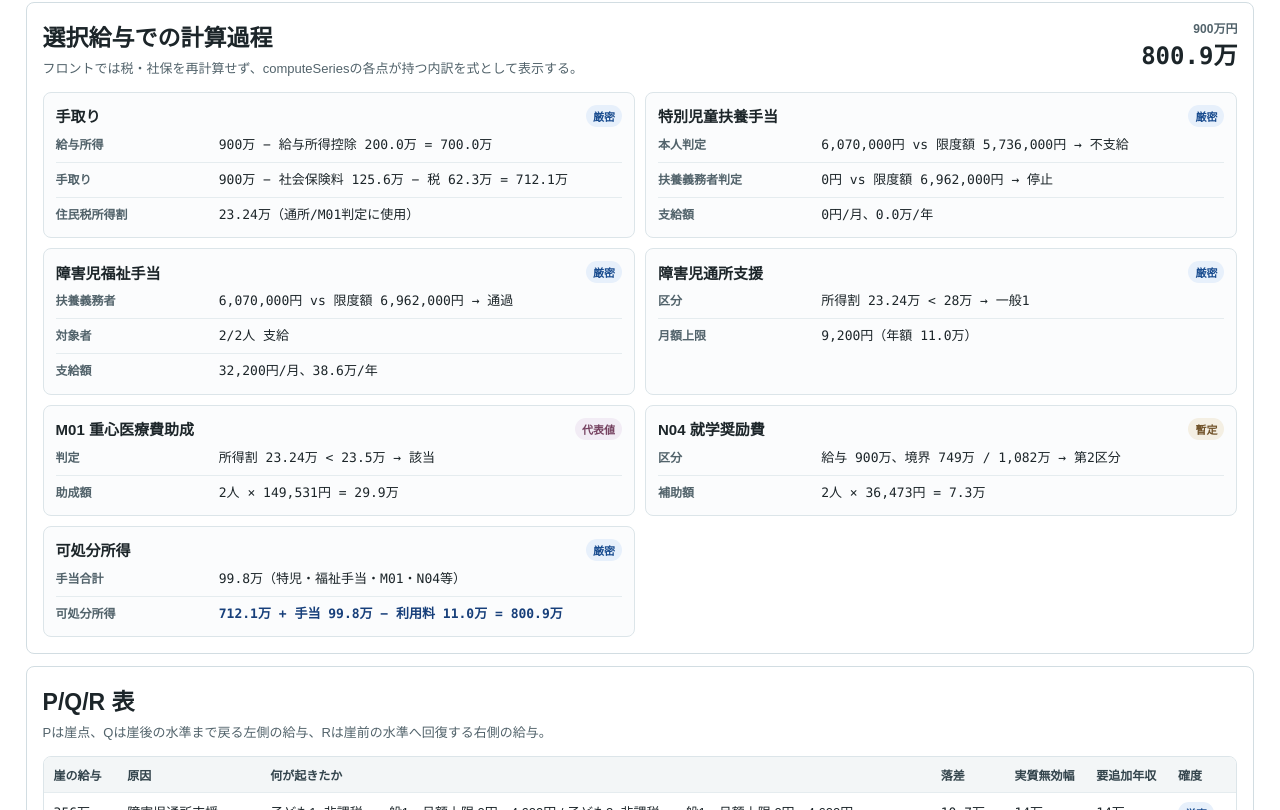
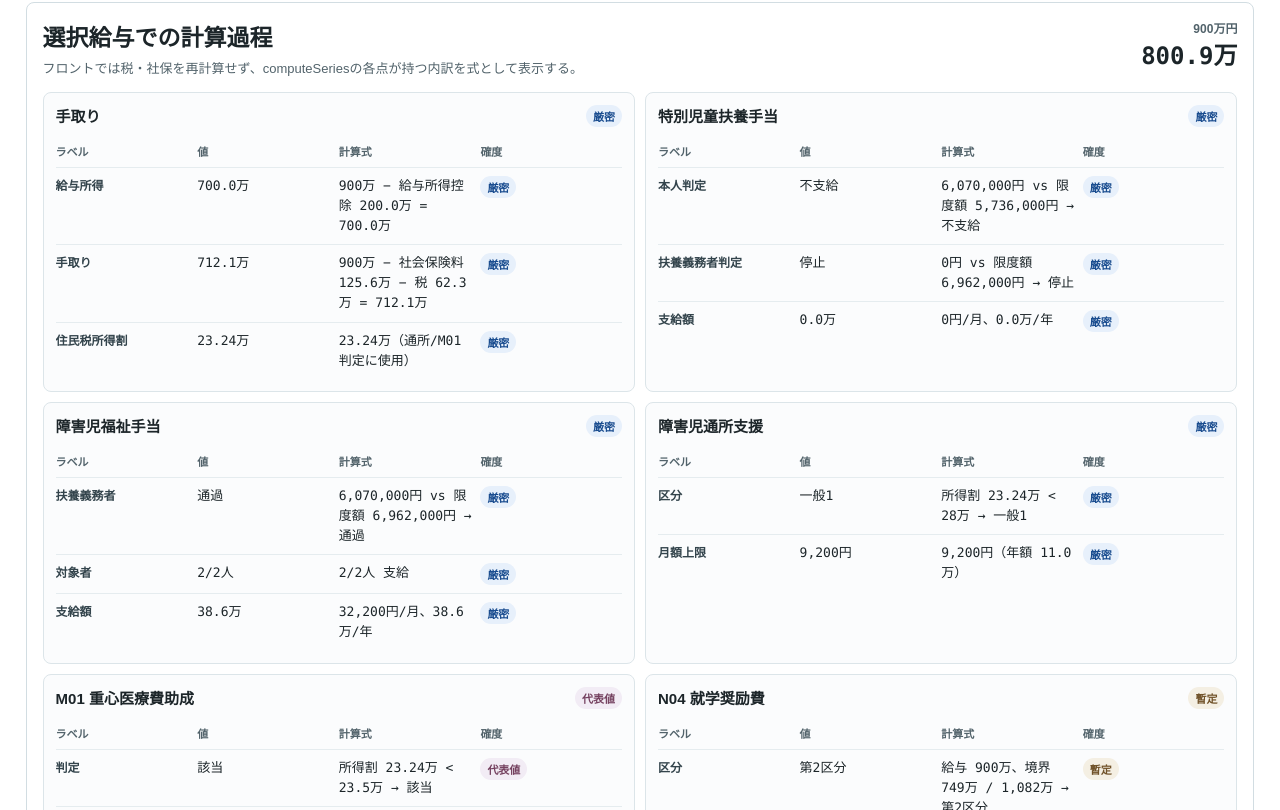
Before and after one commit to Design-for-Changes/dw-appendix, a React (Create React App) app: page / in a window 1280 px wide. Shown: the part 1150-1960 px from the top of the page. Built offline with nearby package versions, Linux system fonts and the light colour scheme.

Commit message:
Render selected salary calculations as tables

```diff
--- a/src/App.css
+++ b/src/App.css
@@ -275,44 +275,64 @@
   font-size: 15px;
 }
 
-.formula-card dl {
-  display: grid;
-  gap: 7px;
-  margin: 0;
+.formula-table-wrap {
+  overflow-x: auto;
 }
 
-.formula-row {
-  display: grid;
-  grid-template-columns: minmax(110px, 0.38fr) minmax(0, 1fr);
-  gap: 10px;
-  border-top: 1px solid #e5ecef;
-  padding-top: 7px;
+.formula-table {
+  width: 100%;
+  min-width: 560px;
+  border-collapse: collapse;
+  table-layout: fixed;
 }
 
-.formula-row:first-child {
-  border-top: 0;
-  padding-top: 0;
+.formula-table th,
+.formula-table td {
+  border-top: 1px solid #e5ecef;
+  padding: 8px 8px 8px 0;
+  text-align: left;
+  vertical-align: top;
 }
 
-.formula-row dt,
-.formula-row dd {
-  margin: 0;
+.formula-table thead th {
+  border-top: 0;
+  color: #52636b;
+  font-size: 11px;
+  font-weight: 900;
+  white-space: nowrap;
 }
 
-.formula-row dt {
-  color: #52636b;
+.formula-table tbody th {
+  width: 24%;
+  color: #33444c;
   font-size: 12px;
-  font-weight: 800;
+  font-weight: 900;
 }
 
-.formula-row dd {
+.formula-table .formula-value,
+.formula-table .formula-expression {
   font-family: "SFMono-Regular", Consolas, "Liberation Mono", Menlo, monospace;
   font-size: 13px;
   font-variant-numeric: tabular-nums;
   line-height: 1.55;
 }
 
-.formula-row.strong dd {
+.formula-table .formula-value {
+  width: 22%;
+  white-space: nowrap;
+}
+
+.formula-table .formula-expression {
+  width: 40%;
+}
+
+.formula-table td:last-child {
+  width: 14%;
+  padding-right: 0;
+}
+
+.formula-table tr.strong .formula-value,
+.formula-table tr.strong .formula-expression {
   color: #173f7a;
   font-weight: 900;
 }
@@ -447,9 +467,8 @@
     min-height: 280px;
   }
 
-  .formula-row {
-    grid-template-columns: 1fr;
-    gap: 3px;
+  .formula-table {
+    min-width: 640px;
   }
 }
 
--- a/src/pages/AppendixCliffMap.js
+++ b/src/pages/AppendixCliffMap.js
@@ -430,16 +430,7 @@ function CliffTable({ cliffs }) {
   );
 }
 
-function FormulaRow({ label, value, tone }) {
-  return (
-    <div className={`formula-row ${tone || ""}`}>
-      <dt>{label}</dt>
-      <dd>{value}</dd>
-    </div>
-  );
-}
-
-function ProgramCard({ title, confidence, children }) {
+function CalculationTable({ title, confidence, rows }) {
   const c = confidenceBadge(confidence);
   return (
     <section className="formula-card">
@@ -447,7 +438,34 @@ function ProgramCard({ title, confidence, children }) {
         <h3>{title}</h3>
         <span className={`confidence-pill ${confidence}`}>{c.label}</span>
       </div>
-      <dl>{children}</dl>
+      <div className="formula-table-wrap">
+        <table className="formula-table">
+          <thead>
+            <tr>
+              <th>ラベル</th>
+              <th>値</th>
+              <th>計算式</th>
+              <th>確度</th>
+            </tr>
+          </thead>
+          <tbody>
+            {rows.map((row) => {
+              const rowConfidence = row.confidence || confidence;
+              const rowBadge = confidenceBadge(rowConfidence);
+              return (
+                <tr key={row.label} className={row.tone || ""}>
+                  <th scope="row">{row.label}</th>
+                  <td className="formula-value">{row.value}</td>
+                  <td className="formula-expression">{row.formula}</td>
+                  <td>
+                    <span className={`confidence-pill ${rowConfidence}`}>{rowBadge.label}</span>
+                  </td>
+                </tr>
+              );
+            })}
+          </tbody>
+        </table>
+      </div>
     </section>
   );
 }
@@ -461,77 +479,144 @@ function BreakdownPanel({ point }) {
   const m01 = b.programs.m01;
   const n04 = b.programs.n04;
   const mainService = service.details[0];
+  const salaryRow = b.rows[0] || {};
 
   return (
     <div className="formula-grid">
-      <ProgramCard title="手取り" confidence="strict">
-        <FormulaRow
-          label="給与所得"
-          value={`${fmtWan(b.rows[0]?.salaryWan, 0)} − 給与所得控除 ${fmtWan(b.rows[0]?.employmentIncomeDeductionWan)} = ${fmtWan(b.rows[0]?.employmentIncomeWan)}`}
-        />
-        <FormulaRow
-          label="手取り"
-          value={`${fmtWan(b.takeHome.salaryWan, 0)} − 社会保険料 ${fmtWan(b.takeHome.socialWan)} − 税 ${fmtWan(b.takeHome.taxWan)} = ${fmtWan(b.takeHome.takeHomeWan)}`}
-        />
-        <FormulaRow
-          label="住民税所得割"
-          value={`${fmtWan(b.tax.residentIncomeLevyWan, 2)}（通所/M01判定に使用）`}
-        />
-      </ProgramCard>
+      <CalculationTable
+        title="手取り"
+        confidence="strict"
+        rows={[
+          {
+            label: "給与所得",
+            value: fmtWan(salaryRow.employmentIncomeWan),
+            formula: `${fmtWan(salaryRow.salaryWan, 0)} − 給与所得控除 ${fmtWan(salaryRow.employmentIncomeDeductionWan)} = ${fmtWan(salaryRow.employmentIncomeWan)}`,
+          },
+          {
+            label: "手取り",
+            value: fmtWan(b.takeHome.takeHomeWan),
+            formula: `${fmtWan(b.takeHome.salaryWan, 0)} − 社会保険料 ${fmtWan(b.takeHome.socialWan)} − 税 ${fmtWan(b.takeHome.taxWan)} = ${fmtWan(b.takeHome.takeHomeWan)}`,
+          },
+          {
+            label: "住民税所得割",
+            value: fmtWan(b.tax.residentIncomeLevyWan, 2),
+            formula: `${fmtWan(b.tax.residentIncomeLevyWan, 2)}（通所/M01判定に使用）`,
+          },
+        ]}
+      />
 
-      <ProgramCard title="特別児童扶養手当" confidence="strict">
-        <FormulaRow
-          label="本人判定"
-          value={`${fmtYen(tcca.headAdjustedIncomeYen)} vs 限度額 ${fmtYen(tcca.headLimitYen)} → ${tcca.eligible ? "支給" : "不支給"}`}
-        />
-        <FormulaRow
-          label="扶養義務者判定"
-          value={`${fmtYen(tcca.familyMaxAdjustedIncomeYen)} vs 限度額 ${fmtYen(tcca.familyLimitYen)} → ${tcca.eligible ? "通過" : "停止"}`}
-        />
-        <FormulaRow label="支給額" value={`${fmtYen(tcca.monthlyYen)}/月、${fmtWan(tcca.annualWan)}/年`} />
-      </ProgramCard>
+      <CalculationTable
+        title="特別児童扶養手当"
+        confidence="strict"
+        rows={[
+          {
+            label: "本人判定",
+            value: tcca.eligible ? "支給" : "不支給",
+            formula: `${fmtYen(tcca.headAdjustedIncomeYen)} vs 限度額 ${fmtYen(tcca.headLimitYen)} → ${tcca.eligible ? "支給" : "不支給"}`,
+          },
+          {
+            label: "扶養義務者判定",
+            value: tcca.eligible ? "通過" : "停止",
+            formula: `${fmtYen(tcca.familyMaxAdjustedIncomeYen)} vs 限度額 ${fmtYen(tcca.familyLimitYen)} → ${tcca.eligible ? "通過" : "停止"}`,
+          },
+          {
+            label: "支給額",
+            value: fmtWan(tcca.annualWan),
+            formula: `${fmtYen(tcca.monthlyYen)}/月、${fmtWan(tcca.annualWan)}/年`,
+          },
+        ]}
+      />
 
-      <ProgramCard title="障害児福祉手当" confidence="strict">
-        <FormulaRow
-          label="扶養義務者"
-          value={`${fmtYen(welfare.obligorMaxAdjustedIncomeYen)} vs 限度額 ${fmtYen(welfare.obligorLimitYen)} → ${welfare.obligorOk ? "通過" : "停止"}`}
-        />
-        <FormulaRow label="対象者" value={`${welfare.recipients.filter((r) => r.ok).length}/${welfare.recipients.length}人 支給`} />
-        <FormulaRow label="支給額" value={`${fmtYen(welfare.monthlyYen)}/月、${fmtWan(welfare.annualWan)}/年`} />
-      </ProgramCard>
+      <CalculationTable
+        title="障害児福祉手当"
+        confidence="strict"
+        rows={[
+          {
+            label: "扶養義務者",
+            value: welfare.obligorOk ? "通過" : "停止",
+            formula: `${fmtYen(welfare.obligorMaxAdjustedIncomeYen)} vs 限度額 ${fmtYen(welfare.obligorLimitYen)} → ${welfare.obligorOk ? "通過" : "停止"}`,
+          },
+          {
+            label: "対象者",
+            value: `${welfare.recipients.filter((r) => r.ok).length}/${welfare.recipients.length}人`,
+            formula: `${welfare.recipients.filter((r) => r.ok).length}/${welfare.recipients.length}人 支給`,
+          },
+          {
+            label: "支給額",
+            value: fmtWan(welfare.annualWan),
+            formula: `${fmtYen(welfare.monthlyYen)}/月、${fmtWan(welfare.annualWan)}/年`,
+          },
+        ]}
+      />
 
-      <ProgramCard title="障害児通所支援" confidence="strict">
-        <FormulaRow
-          label="区分"
-          value={`所得割 ${fmtWan(mainService?.householdLevyWan, 2)} ${Number(mainService?.householdLevyWan || 0) >= 28 ? "≥" : "<"} 28万 → ${mainService?.type || "対象外"}`}
-        />
-        <FormulaRow label="月額上限" value={`${fmtYen(service.monthlyTotalYen)}（年額 ${fmtWan(service.annualWan)}）`} />
-      </ProgramCard>
+      <CalculationTable
+        title="障害児通所支援"
+        confidence="strict"
+        rows={[
+          {
+            label: "区分",
+            value: mainService?.type || "対象外",
+            formula: `所得割 ${fmtWan(mainService?.householdLevyWan, 2)} ${Number(mainService?.householdLevyWan || 0) >= 28 ? "≥" : "<"} 28万 → ${mainService?.type || "対象外"}`,
+          },
+          {
+            label: "月額上限",
+            value: fmtYen(service.monthlyTotalYen),
+            formula: `${fmtYen(service.monthlyTotalYen)}（年額 ${fmtWan(service.annualWan)}）`,
+          },
+        ]}
+      />
 
-      <ProgramCard title="M01 重心医療費助成" confidence="representative">
-        <FormulaRow
-          label="判定"
-          value={`所得割 ${fmtWan(m01.householdLevyWan, 2)} ${m01.eligible ? "<" : "≥"} ${fmtWan(m01.cutoffWan, 1)} → ${m01.status}`}
-        />
-        <FormulaRow label="助成額" value={`${m01.count}人 × ${fmtYen(m01.annualYenPerRecipient || 0)} = ${fmtWan(m01.annualWan)}`} />
-      </ProgramCard>
+      <CalculationTable
+        title="M01 重心医療費助成"
+        confidence="representative"
+        rows={[
+          {
+            label: "判定",
+            value: m01.status,
+            formula: `所得割 ${fmtWan(m01.householdLevyWan, 2)} ${m01.eligible ? "<" : "≥"} ${fmtWan(m01.cutoffWan, 1)} → ${m01.status}`,
+          },
+          {
+            label: "助成額",
+            value: fmtWan(m01.annualWan),
+            formula: `${m01.count}人 × ${fmtYen(m01.annualYenPerRecipient || 0)} = ${fmtWan(m01.annualWan)}`,
+          },
+        ]}
+      />
 
-      <ProgramCard title="N04 就学奨励費" confidence="provisional">
-        <FormulaRow
-          label="区分"
-          value={`給与 ${fmtWan(point.x, 0)}、境界 ${fmt(n04.boundaries?.firstToSecondManyen)}万 / ${fmt(n04.boundaries?.secondToThirdManyen)}万 → ${n04.supportClass}`}
-        />
-        <FormulaRow label="補助額" value={`${n04.count || 0}人 × ${fmtYen(n04.annualYenPerRecipient || 0)} = ${fmtWan(n04.annualWan)}`} />
-      </ProgramCard>
+      <CalculationTable
+        title="N04 就学奨励費"
+        confidence="provisional"
+        rows={[
+          {
+            label: "区分",
+            value: n04.supportClass,
+            formula: `給与 ${fmtWan(point.x, 0)}、境界 ${fmt(n04.boundaries?.firstToSecondManyen)}万 / ${fmt(n04.boundaries?.secondToThirdManyen)}万 → ${n04.supportClass}`,
+          },
+          {
+            label: "補助額",
+            value: fmtWan(n04.annualWan),
+            formula: `${n04.count || 0}人 × ${fmtYen(n04.annualYenPerRecipient || 0)} = ${fmtWan(n04.annualWan)}`,
+          },
+        ]}
+      />
 
-      <ProgramCard title="可処分所得" confidence="strict">
-        <FormulaRow label="手当合計" value={`${fmtWan(b.allowance.totalWan)}（特児・福祉手当・M01・N04等）`} />
-        <FormulaRow
-          label="可処分所得"
-          value={`${fmtWan(b.disposable.takeHomeWan)} + 手当 ${fmtWan(b.disposable.allowanceWan)} − 利用料 ${fmtWan(b.disposable.serviceFeeWan)} = ${fmtWan(b.disposable.disposableWan)}`}
-          tone="strong"
-        />
-      </ProgramCard>
+      <CalculationTable
+        title="可処分所得"
+        confidence="strict"
+        rows={[
+          {
+            label: "手当合計",
+            value: fmtWan(b.allowance.totalWan),
+            formula: `${fmtWan(b.allowance.totalWan)}（特児・福祉手当・M01・N04等）`,
+          },
+          {
+            label: "可処分所得",
+            value: fmtWan(b.disposable.disposableWan),
+            formula: `${fmtWan(b.disposable.takeHomeWan)} + 手当 ${fmtWan(b.disposable.allowanceWan)} − 利用料 ${fmtWan(b.disposable.serviceFeeWan)} = ${fmtWan(b.disposable.disposableWan)}`,
+            tone: "strong",
+          },
+        ]}
+      />
     </div>
   );
 }
```
